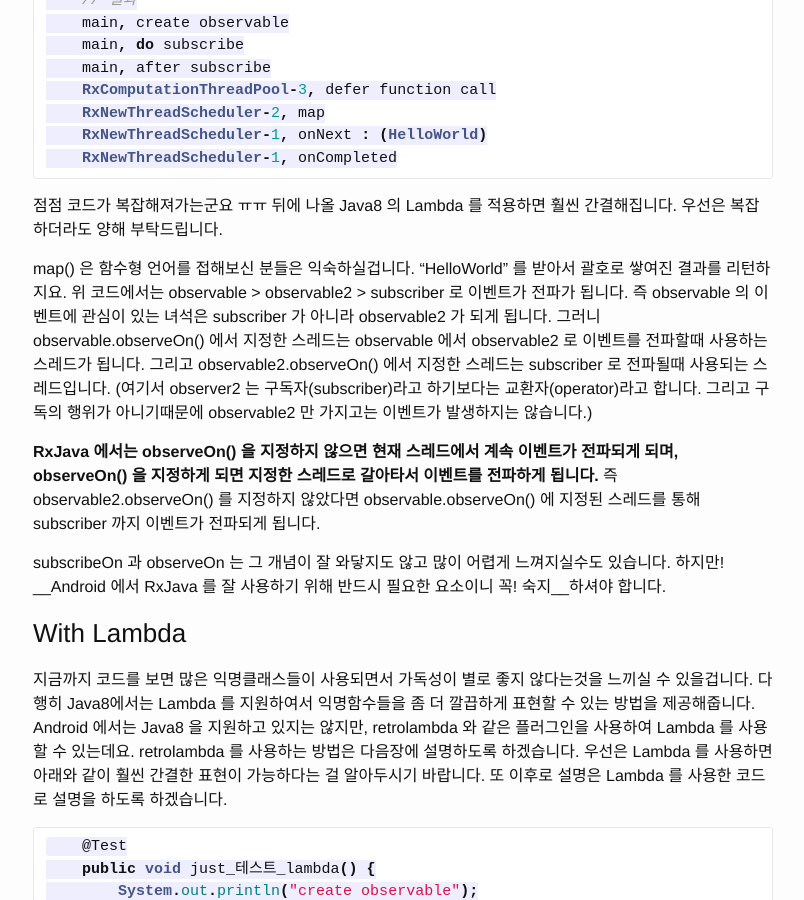
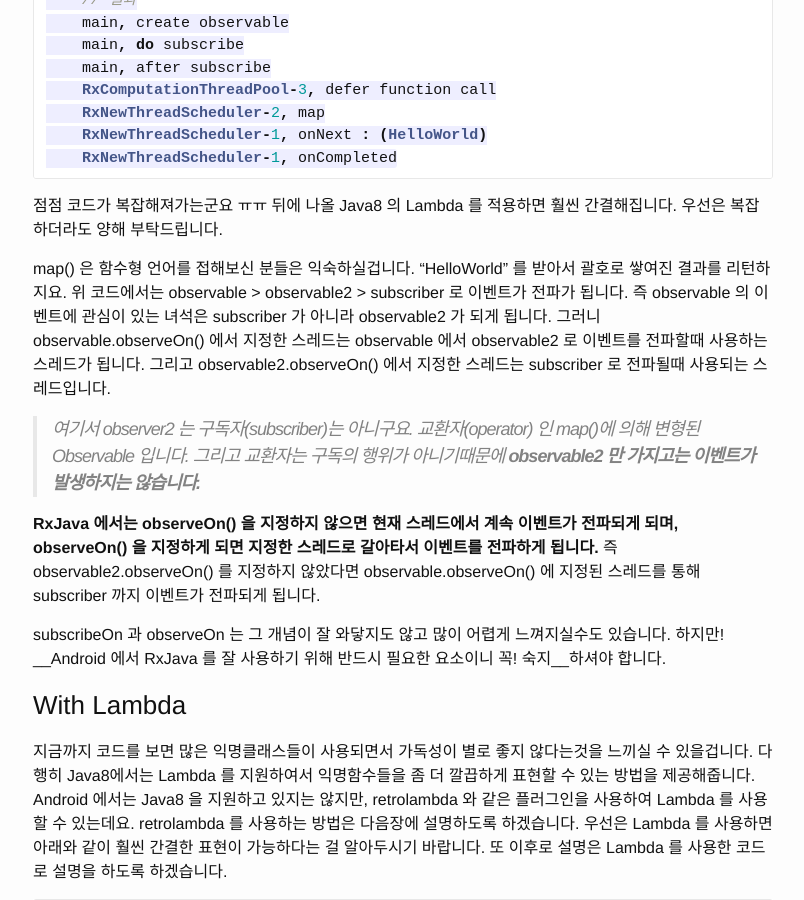
Before and after one commit to gaemi/gaemi.github.io, a Jekyll site: the page built from _posts/2015-05-20-RxJava with Android - 1 - RxJava 사용해보기.markdown, in a window 1280 px wide and 900 px high, scrolled down 7077 px. Shown: the whole window, without its empty margins (237-1041 px from the left). Built offline with Jekyll 4.4.1, drawn with Linux system fonts in a browser that asks for light colours; Markdown is read by kramdown in place of the engine named in the settings; comment, search, counter and statistics services are not loaded.

Commit message:
RxJava 조금 수정

```diff
--- a/_posts/2015-05-20-RxJava with Android - 1 - RxJava 사용해보기.markdown
+++ b/_posts/2015-05-20-RxJava with Android - 1 - RxJava 사용해보기.markdown
@@ -301,7 +301,8 @@ Subscriber 입장에서는 Observable 로 부터 아래와 같이 전파를 받
 map() 은 함수형 언어를 접해보신 분들은 익숙하실겁니다. "HelloWorld" 를 받아서 괄호로 쌓여진 결과를 리턴하지요.
 위 코드에서는 observable > observable2 > subscriber 로 이벤트가 전파가 됩니다. 즉 observable 의 이벤트에 관심이 있는 녀석은 subscriber 가 아니라 observable2 가 되게 됩니다.
 그러니 observable.observeOn() 에서 지정한 스레드는 observable 에서 observable2 로 이벤트를 전파할때 사용하는 스레드가 됩니다. 그리고 observable2.observeOn() 에서 지정한 스레드는 subscriber 로 전파될때 사용되는 스레드입니다.
-(여기서 observer2 는 구독자(subscriber)라고 하기보다는 교환자(operator)라고 합니다. 그리고 구독의 행위가 아니기때문에 observable2 만 가지고는 이벤트가 발생하지는 않습니다.)
+> 여기서 observer2 는 구독자(subscriber)는 아니구요. 교환자(operator) 인 map()에 의해 변형된 Observable 입니다.
+그리고 교환자는 구독의 행위가 아니기때문에 __observable2 만 가지고는 이벤트가 발생하지는 않습니다.__
 
 __RxJava 에서는 observeOn() 을 지정하지 않으면 현재 스레드에서 계속 이벤트가 전파되게 되며, observeOn() 을 지정하게 되면 지정한 스레드로 갈아타서 이벤트를 전파하게 됩니다.__
 즉 observable2.observeOn() 를 지정하지 않았다면 observable.observeOn() 에 지정된 스레드를 통해 subscriber 까지 이벤트가 전파되게 됩니다.
```
